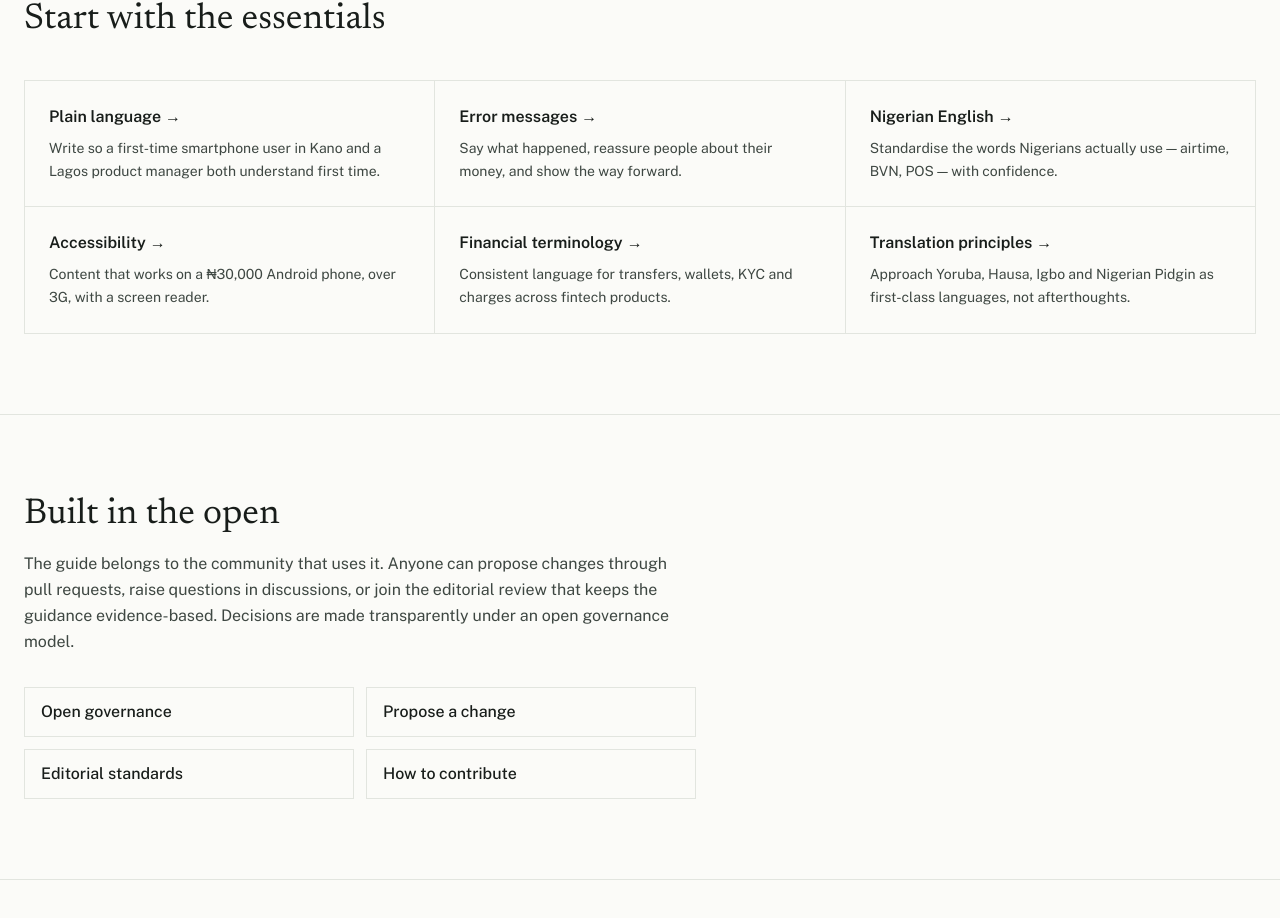
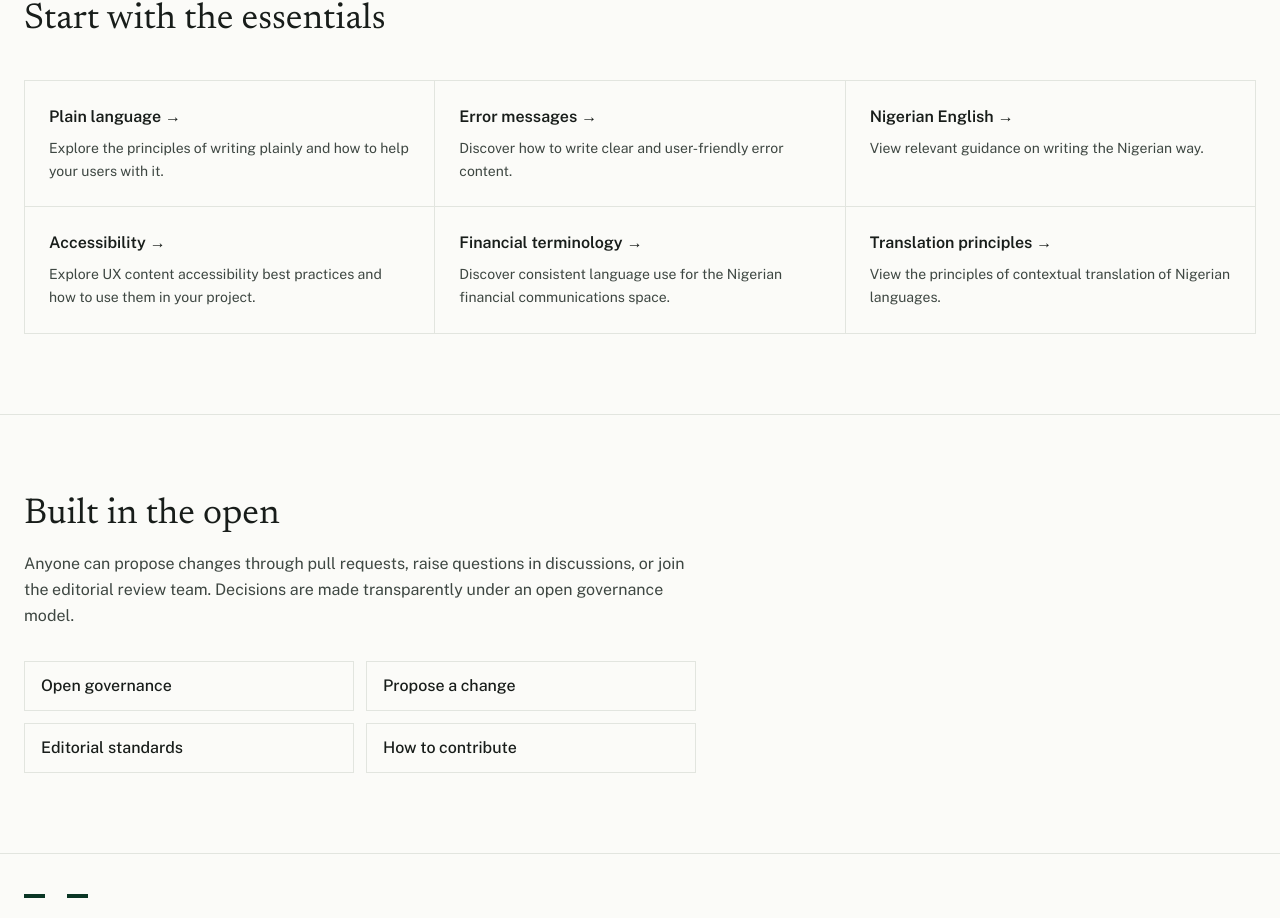
Before and after one commit to omoadejimi/ncsg, a Next.js app: page / in a window 1280 px wide. Shown: the part 1197-2115 px from the top of the page. Built offline with nearby package versions, Linux system fonts and the light colour scheme; a web font is replaced by a local one.

Commit message:
Update descriptions for featured topics in page.tsx

```diff
--- a/src/app/page.tsx
+++ b/src/app/page.tsx
@@ -13,32 +13,32 @@ import { site } from "@/lib/site";
 const featured = [
   {
     title: "Plain language",
-    description: "Write so a first-time smartphone user in Kano and a Lagos product manager both understand first time.",
+    description: "Explore the principles of writing plainly and how to help your users with it.",
     href: "/docs/foundations/plain-language",
   },
   {
     title: "Error messages",
-    description: "Say what happened, reassure people about their money, and show the way forward.",
+    description: "Discover how to write clear and user-friendly error content.",
     href: "/docs/patterns/error-messages",
   },
   {
     title: "Nigerian English",
-    description: "Standardise the words Nigerians actually use — airtime, BVN, POS — with confidence.",
+    description: "View relevant guidance on writing the Nigerian way.",
     href: "/docs/nigeria/nigerian-english",
   },
   {
     title: "Accessibility",
-    description: "Content that works on a ₦30,000 Android phone, over 3G, with a screen reader.",
+    description: "Explore UX content accessibility best practices and how to use them in your project.",
     href: "/docs/foundations/accessibility",
   },
   {
     title: "Financial terminology",
-    description: "Consistent language for transfers, wallets, KYC and charges across fintech products.",
+    description: "Discover consistent language use for the Nigerian financial communications space.",
     href: "/docs/nigeria/financial-terminology",
   },
   {
     title: "Translation principles",
-    description: "Approach Yoruba, Hausa, Igbo and Nigerian Pidgin as first-class languages, not afterthoughts.",
+    description: "View the principles of contextual translation of Nigerian languages.",
     href: "/docs/multilingual/translation-principles",
   },
 ];
@@ -155,10 +155,8 @@ export default function HomePage() {
               Built in the open
             </h2>
             <p className="mt-4 leading-relaxed text-ink-soft dark:text-[#A8B3AC]">
-              The guide belongs to the community that uses it. Anyone can propose
-              changes through pull requests, raise questions in discussions, or
-              join the editorial review that keeps the guidance evidence-based.
-              Decisions are made transparently under an open governance model.
+              Anyone can propose changes through pull requests, raise questions in discussions, or
+              join the editorial review team. Decisions are made transparently under an open governance model.
             </p>
             <ul className="mt-8 grid gap-3 sm:grid-cols-2">
               {[
```
